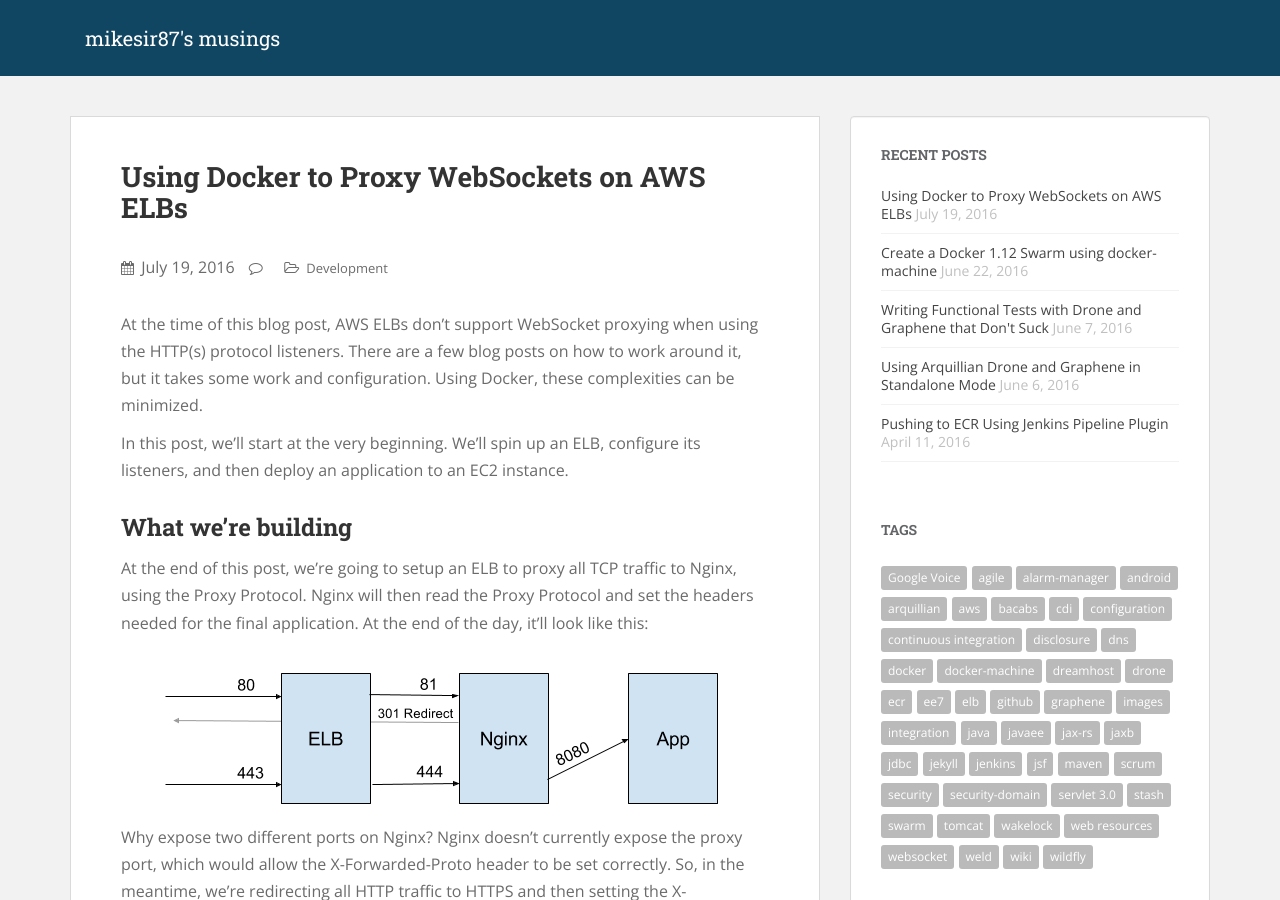
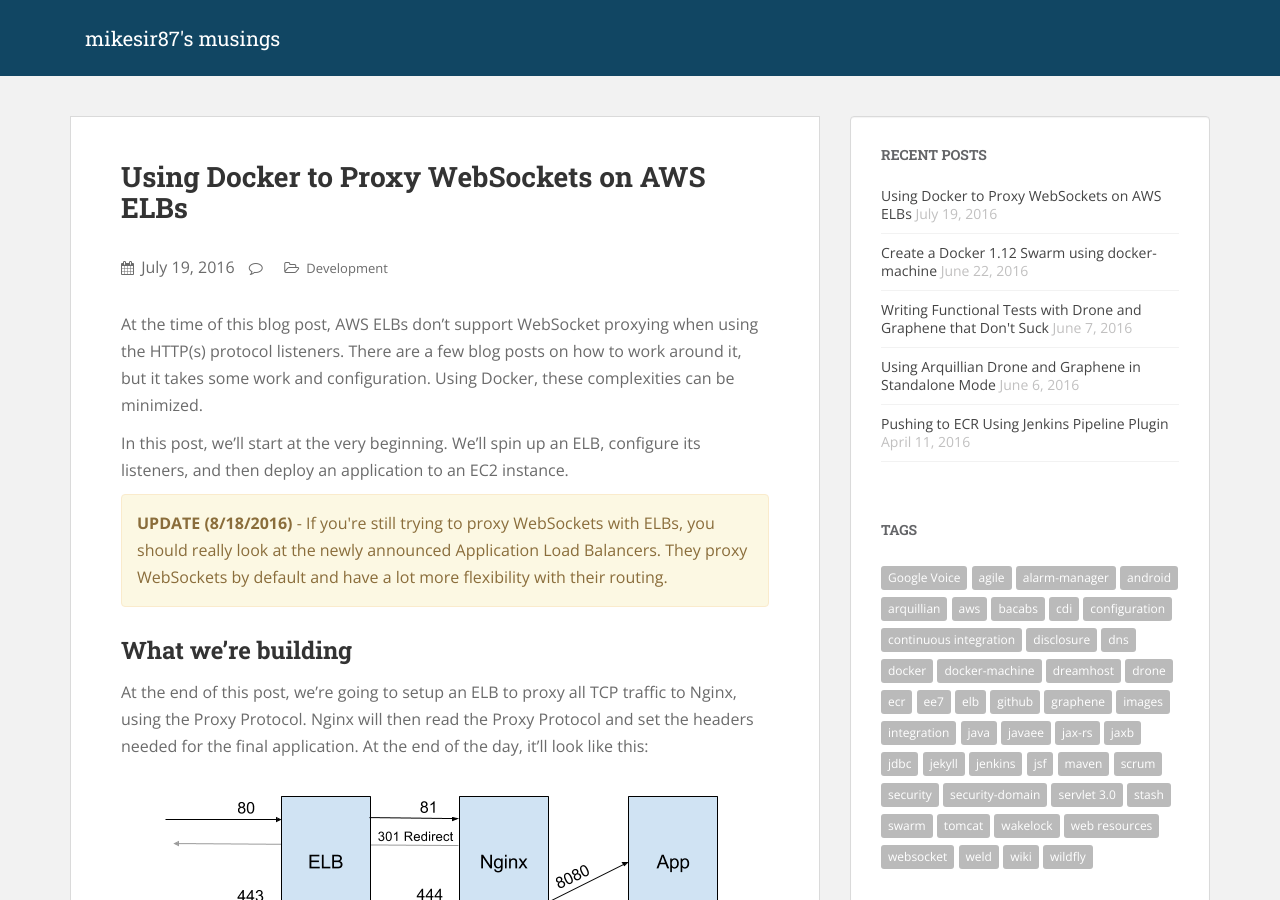
Before and after one commit to mikesir87/blog.mikesir87.io, a Jekyll site: the page built from _posts/2016-07-19-using-docker-to-proxy-websockets-on-aws-elbs.md, in a window 1280 px wide and 900 px high. Built offline with Jekyll 4.4.1, drawn with Linux system fonts in a browser that asks for light colours; nearby versions of some CDN libraries; comment, search, counter and statistics services are not loaded.

Commit message:
Added ALB notification to websocket proxying blog post

```diff
--- a/_posts/2016-07-19-using-docker-to-proxy-websockets-on-aws-elbs.md
+++ b/_posts/2016-07-19-using-docker-to-proxy-websockets-on-aws-elbs.md
@@ -13,6 +13,8 @@ In this post, we'll start at the very beginning.  We'll spin up an ELB, configur
 
 
 <!--more-->
+
+<div class="alert alert-warning"><strong>UPDATE (8/18/2016)</strong> - If you're still trying to proxy WebSockets with ELBs, you should really look at the newly announced Application Load Balancers. They proxy WebSockets by default and have a lot more flexibility with their routing.</div>
 
 ## What we're building
 
```
